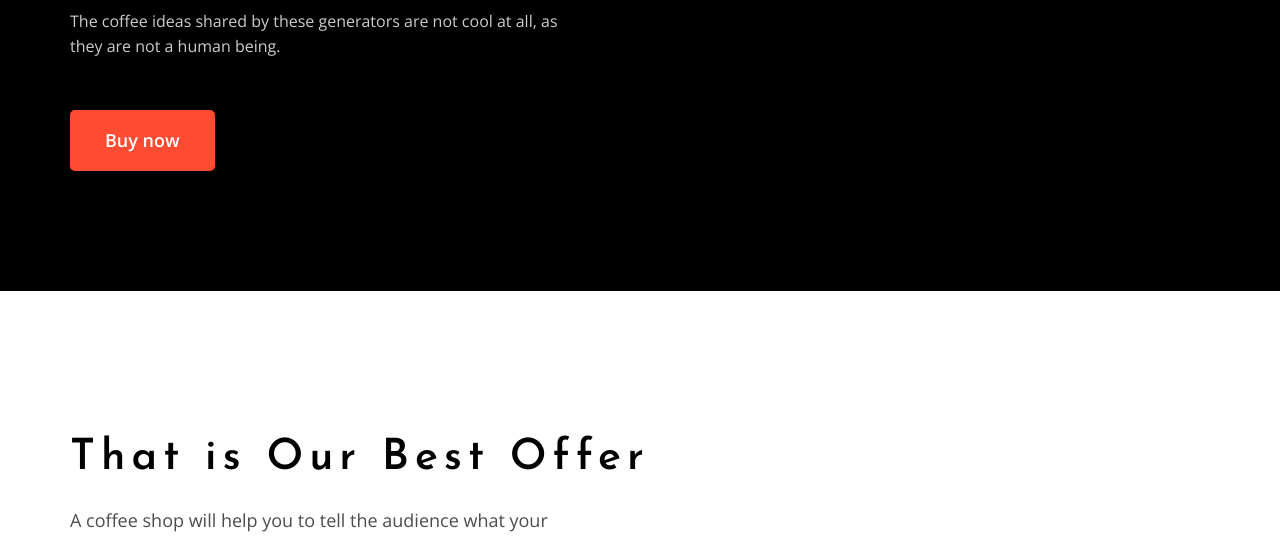
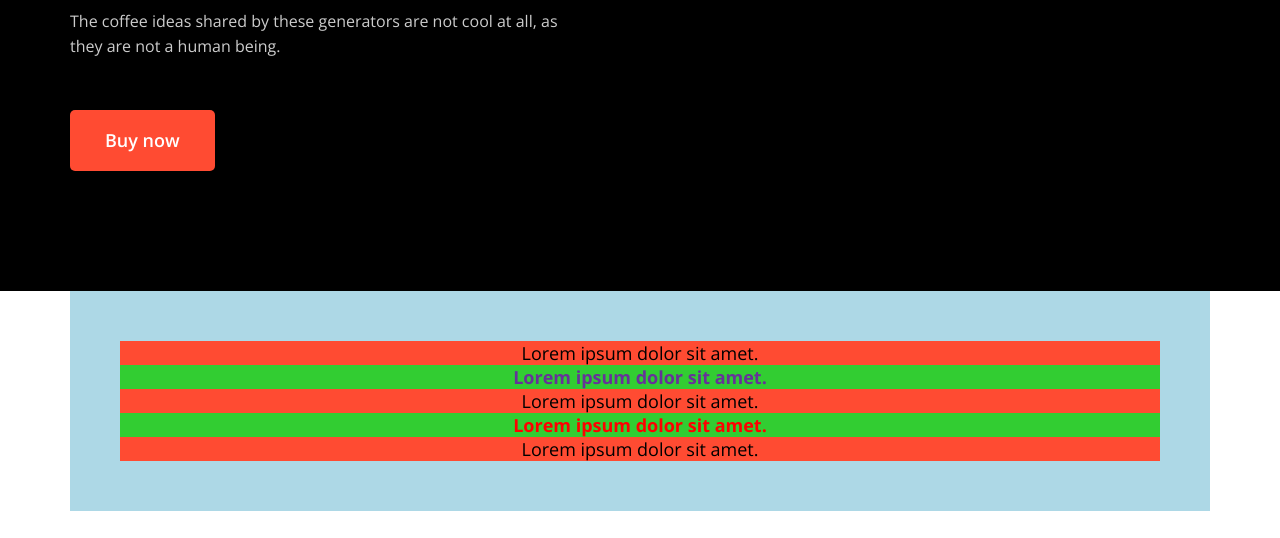
Before and after one commit to focus2054/coffee-site, a plain HTML site: page index.html in a window 1280 px wide. Shown: the part 414-952 px from the top of the page. Drawn offline with nearby package versions, Linux system fonts and the light colour scheme.

Commit message:
update pseudo

```diff
--- a/STYLE/syyle.css
+++ b/STYLE/syyle.css
@@ -153,3 +153,35 @@ line-height: 130%;
 .card-imgs img{
     width: 100%;
 }
+
+.list{
+    padding: 50px;
+    background: lightblue;
+}
+.list-item{
+    font-size: 18px;
+}
+
+.list-item:nth-child(odd){
+    background: #FF4B32;
+}
+.list-item:nth-child(even){
+    background: limegreen;
+    font-weight: 700;
+}
+
+.list-item:last-child{
+    text-align: center;
+}
+.list-item:not(first-child){
+    text-align: center;
+}
+.list-item:nth-child(2){
+    color: rebeccapurple;
+}
+.list-item:nth-child(4){
+    color: red;
+}
+.list-item::target-text{
+    color: red;
+}
--- a/index.html
+++ b/index.html
@@ -41,6 +41,18 @@
         </div>
     </div>
 </section>
+
+
+<div class="container">
+    <ul class="list">
+        <li class="list-item">Lorem ipsum dolor sit amet.</li>
+        <li class="list-item">Lorem ipsum dolor sit amet.</li>
+        <li class="list-item">Lorem ipsum dolor sit amet.</li>
+        <li class="list-item">Lorem ipsum dolor sit amet.</li>
+        <li class="list-item">Lorem ipsum dolor sit amet.</li>
+    </ul>
+</div>
+
 
 <section class="follow-section">
     <div class="container"></div>
@@ -89,6 +101,7 @@
         </div>
     </div>
 </section>
+
 <section class="update-new-section">
     <div class="container">
         <h2 class="update-new-section-hading">Update News</h2>
```
